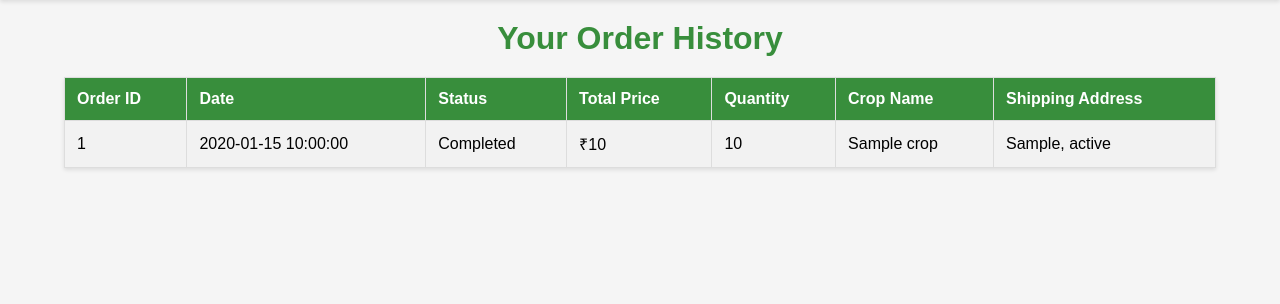
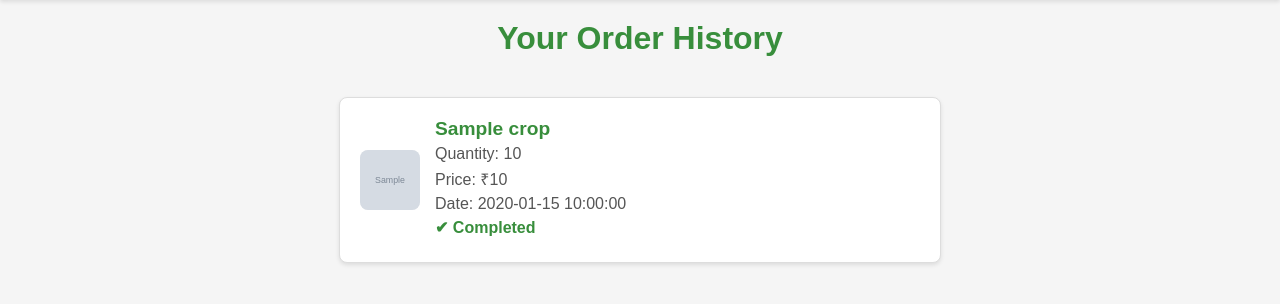
Before and after one commit to hemang-mishra/DBMSProject, a PHP site: page /c_order.php in a window 1280 px wide. Shown: the part 70-374 px from the top of the page. Run offline with PHP 8.4, Linux system fonts and the light colour scheme; the visitor is signed in with stand-in values (Sample User, id 1); tables that the repository leaves empty or names only in its code hold one stand-in row (values such as "Sample post"); grey boxes marked "Sample" are stand-in pictures.

Commit message:
order history modified

```diff
--- a/c_order.php
+++ b/c_order.php
@@ -1,5 +1,4 @@
 <?php
-
 include 'header.php';
 
 // Ensure the user is logged in
@@ -9,31 +8,29 @@ if (!isset($_SESSION['user_id'])) {
 }
 
 // Include the database connection file
-require_once 'db_connection.php'; // Ensure this file correctly sets up $conn
+require_once 'db_connection.php';
 
 // Logged-in user ID
 $user_id = $_SESSION['user_id'];
 
-// Fetch orders for the logged-in user with the updated query (without payment method)
+// Fetch orders for the logged-in user
 $sql = "
     SELECT
         orders.order_id,
         orders.date,
-        orders.status,
         orders.price,
         orders.amount,
+        orders.status, -- Add status field
         crop.c_name AS crop_name,
-        shipping_address.city AS shipping_city,
-        shipping_address.state AS shipping_state
+        crop.img_url AS crop_image
     FROM orders
     JOIN crop ON orders.c_id = crop.c_id
-    JOIN shipping_address ON orders.addr_id = shipping_address.addr_id
     WHERE orders.u_id = ?
-    ORDER BY orders.date DESC, orders.status ASC
+    ORDER BY orders.date DESC
 ";
 
-$stmt = $conn->prepare($sql); // Use $conn from db_connection.php
-$stmt->bind_param("i", $user_id); // Bind the user_id as parameter
+$stmt = $conn->prepare($sql);
+$stmt->bind_param("i", $user_id);
 $stmt->execute();
 $result = $stmt->get_result();
 ?>
@@ -43,49 +40,51 @@ $result = $stmt->get_result();
     <meta charset="UTF-8">
     <meta name="viewport" content="width=device-width, initial-scale=1.0">
     <title>Order History</title>
-    <link rel="stylesheet" href="css/c_order.css"> <!-- Link to external CSS if needed -->
+    <link rel="stylesheet" href="css/c_order.css"> <!-- External CSS -->
 </head>
 <body>
     <header>
         <h1>Your Order History</h1>
     </header>
 
+    <div class="order-container">
         <?php
-    // Display orders in a table
+        // Display orders in stacked blocks
         if ($result->num_rows > 0) {
-        echo "<table>";
-        echo "<tr>
-                <th>Order ID</th>
-                <th>Date</th>
-                <th>Status</th>
-                <th>Total Price</th>
-                <th>Quantity</th>
-                <th>Crop Name</th>
-                <th>Shipping Address</th>
-              </tr>";
+            while ($row = $result->fetch_assoc()) {
+                $order_id = $row['order_id'];
+                $crop_name = htmlspecialchars($row['crop_name']);
+                $quantity = htmlspecialchars($row['amount']);
+                $price = htmlspecialchars($row['price']);
+                $date = htmlspecialchars($row['date']);
+                $status = htmlspecialchars($row['status']); // Add status
+                $image_url = htmlspecialchars($row['crop_image'] ?? "https://via.placeholder.com/60"); // Fallback if no image
 
-        while ($row = $result->fetch_assoc()) {
-            // Format the shipping address (combine city, state)
-            $shipping_address = $row['shipping_city'] . ", " . $row['shipping_state'];
+                // Determine status display
+                $status_text = ($status === "Completed") ? "✔ Completed" : "⌛ Pending";
 
-            echo "<tr>
-                    <td>{$row['order_id']}</td>
-                    <td>{$row['date']}</td>
-                    <td>{$row['status']}</td>
-                    <td>&#8377;{$row['price']}</td>
-                    <td>{$row['amount']}</td>
-                    <td>{$row['crop_name']}</td>
-                    <td>{$shipping_address}</td>
-                  </tr>";
+                echo "
+                    <div class='order-block' onclick=\"window.location.href='order_details.php?order_id=$order_id'\">
+                        <div class='order-image'>
+                            <img src='$image_url' alt='$crop_name'>
+                        </div>
+                        <div class='order-details'>
+                            <h3>$crop_name</h3>
+                            <p>Quantity: $quantity</p>
+                            <p>Price: ₹$price</p>
+                            <p>Date: $date</p>
+                            <p class='order-status'>$status_text</p> <!-- Status -->
+                        </div>
+                    </div>
+                ";
             }
-        echo "</table>";
         } else {
             echo "<p>You have not placed any orders yet.</p>";
         }
 
-    // Close the prepared statement and database connection
         $stmt->close();
         $conn->close();
         ?>
+    </div>
 </body>
 </html>
--- a/css/c_order.css
+++ b/css/c_order.css
@@ -1,3 +1,4 @@
+/* General Styles */
 body {
     font-family: 'Arial', sans-serif;
     margin: 0;
@@ -12,31 +13,71 @@ body {
 h1 {
     margin: 20px 0;
     color: #388e3c;
+    text-align: center;
 }
 
-table {
-    border-collapse: collapse;
-    width: 90%;
-    background: #ffffff;
-    box-shadow: 0 2px 4px rgba(0, 0, 0, 0.1);
-    margin-bottom: 30px;
+.order-container {
+    width: 100%;
+    max-width: 800px;
+    display: flex;
+    flex-direction: column;
+    gap: 20px;
+    padding: 20px;
+    align-items: center;
 }
 
-th, td {
-    text-align: left;
-    padding: 12px;
+/* Order Block Styles */
+.order-block {
+    width: 70%; /* Set width to 70% */
+    background-color: #ffffff;
     border: 1px solid #ddd;
+    border-radius: 8px;
+    box-shadow: 0 2px 4px rgba(0, 0, 0, 0.1);
+    display: flex;
+    align-items: center;
+    padding: 20px;
+    gap: 15px;
+    cursor: pointer;
+    transition: transform 0.2s ease, box-shadow 0.2s ease;
 }
 
-th {
-    background-color: #388e3c;
-    color: white;
+.order-block:hover {
+    transform: translateY(-5px);
+    box-shadow: 0 4px 8px rgba(0, 0, 0, 0.2);
 }
 
-tr:nth-child(even) {
-    background-color: #f2f2f2;
+/* Image Styles */
+.order-image img {
+    width: 60px;
+    height: 60px;
+    border-radius: 8px; /* Adjust this for rounded corners */
+    background-color: #f5f5f5;
 }
 
-tr:hover {
-    background-color: #d7ffd9;
+/* Order Details */
+.order-details {
+    flex-grow: 1;
 }
+
+.order-details h3 {
+    margin: 0;
+    font-size: 1.2rem;
+    color: #388e3c;
+}
+
+.order-details p {
+    margin: 5px 0;
+    font-size: 1rem;
+    color: #555;
+}
+
+.order-details .order-date {
+    font-size: 0.9rem;
+    color: #888;
+}
+
+.order-details .order-status {
+    font-size: 1rem;
+    font-weight: bold;
+    color: #388e3c;
+}
--- a/db_connection.php
+++ b/db_connection.php
@@ -2,8 +2,8 @@
 // Database credentials
 $host = 'localhost'; // Hostname or IP address of your database server
 $user = 'root'; // MySQL username
-$password = 'hemangmishra'; // MySQL password
-$database = 'dbms_project'; // Name of the database
+$password = ''; // MySQL password
+$database = 'dbms'; // Name of the database
 
 
 // Create connection
```
Lines whose indentation alone changed are shown as unchanged.
